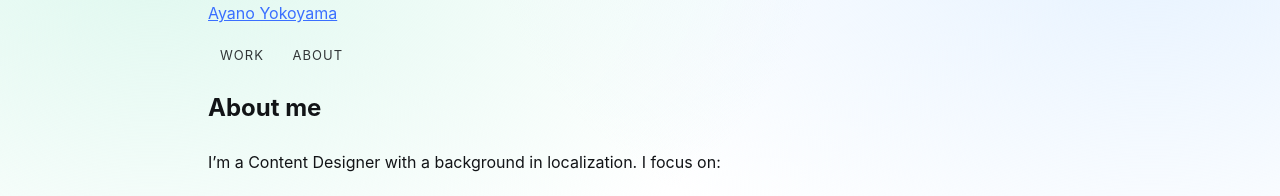
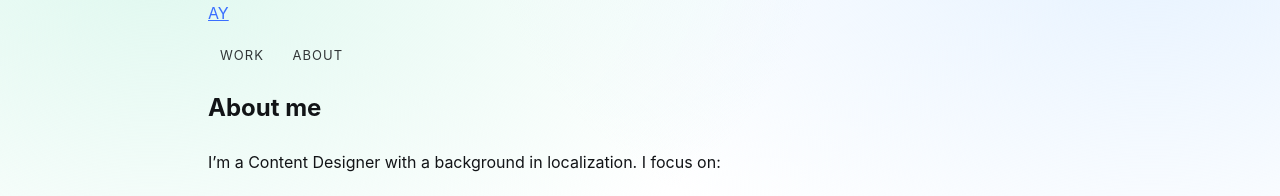
Before and after one commit to ayanoyokoyama/ayanoyokoyama-github.io, a Jekyll site: the page built from about.md, in a window 1280 px wide. Shown: the top 196 px of the page. Built offline with Jekyll 4.4.1, drawn with Linux system fonts in a browser that asks for light colours.

```diff
--- a/_config.yml
+++ b/_config.yml
@@ -2,6 +2,7 @@ header_pages:
   - about.md
 
 title: Ayano Yokoyama
+shortname: AY
 description: UX writing, content design, and AI-assisted workflows.
 theme: minima
 minima:
```
